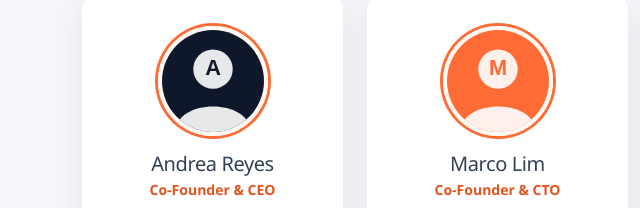
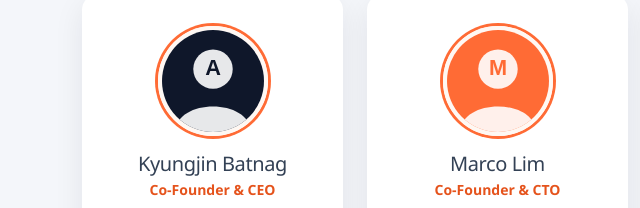
Before and after one commit to user23252525/my-e-commerce-website, a plain HTML site: page about.html in a window 1280 px wide. Shown: the part 3507-3715 px from the top of the page, 0-640 px from the left. Drawn offline with nearby package versions, Linux system fonts and the light colour scheme.

Commit message:
Update about.html

```diff
--- a/about.html
+++ b/about.html
@@ -232,7 +232,7 @@
                     <div class="team-grid-item">
                         <div class="team-card">
                             <img src="images/team-1.svg" alt="Andrea Reyes">
-                            <h4 class="h5 mb-0">Andrea Reyes</h4>
+                            <h4 class="h5 mb-0">Kyungjin Batnag</h4>
                             <small>Co-Founder & CEO</small>
                             <p class="small mt-2 mb-0">Former retail buyer who still tests every new product before it hits the shelf.</p>
                         </div>
```
